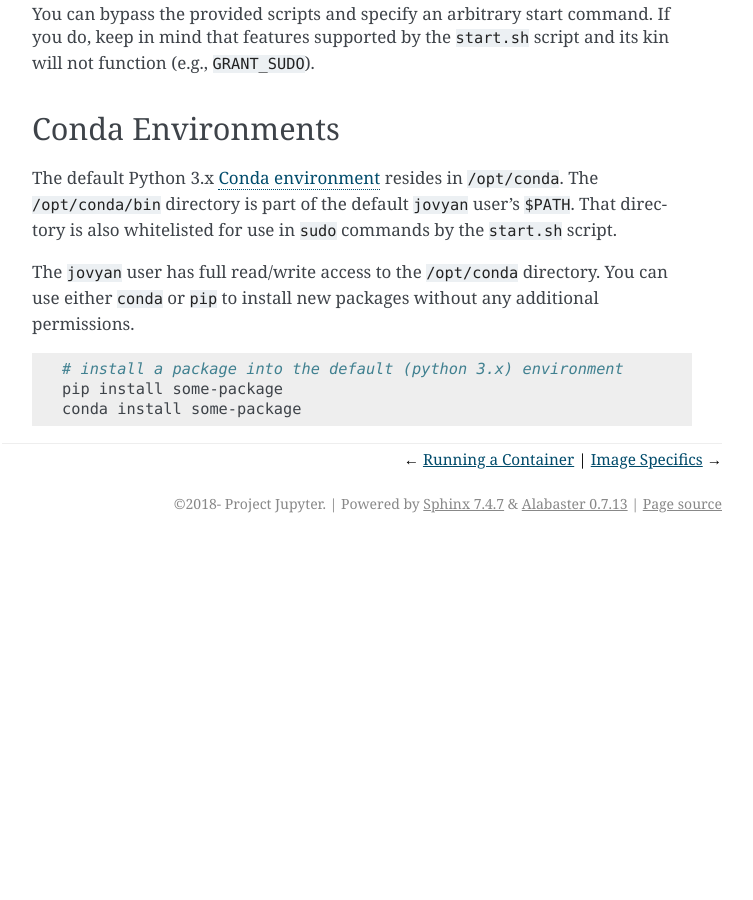
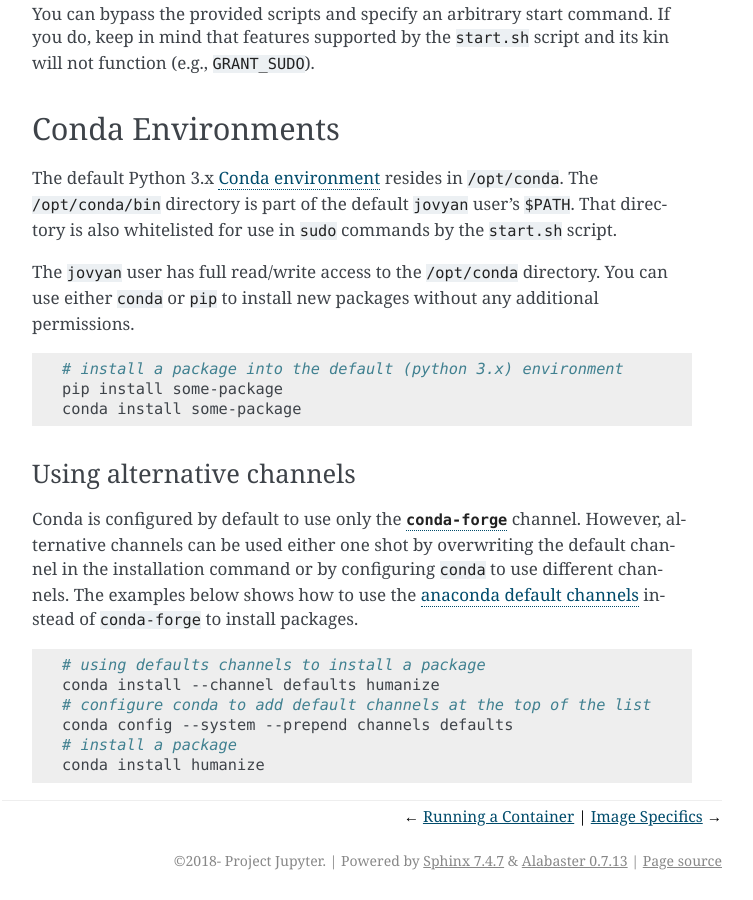
Before and after one commit to jupyter/docker-stacks, a Sphinx documentation site: the page built from docs/using/common.md, in a window 1280 px wide and 900 px high, scrolled down 4437 px. Shown: the whole window, without its empty margins (388-1141 px from the left). Built offline with Sphinx 7.4.7, drawn with Linux system fonts in a browser that asks for light colours; pages that are not in the unit, such as notebooks, are missing from menus; before the commit the page ends 4980 px from its top, so only the background shows below that.

Commit message:
Document how to use defaults channels to install packages

````diff
--- a/docs/using/common.md
+++ b/docs/using/common.md
@@ -112,3 +112,18 @@
 pip install some-package
 conda install some-package
 ```
+
+### Using alternative channels
+
+Conda is configured by default to use only the [`conda-forge`](https://anaconda.org/conda-forge) channel.
+However, alternative channels can be used either one shot by overwriting the default channel in the installation command or by configuring `conda` to use different channels.
+The examples below shows how to use the [anaconda default channels](https://repo.anaconda.com/pkgs/main) instead of `conda-forge` to install packages.
+
+```bash
+# using defaults channels to install a package
+conda install --channel defaults humanize
+# configure conda to add default channels at the top of the list
+conda config --system --prepend channels defaults
+# install a package
+conda install humanize
+```
````
